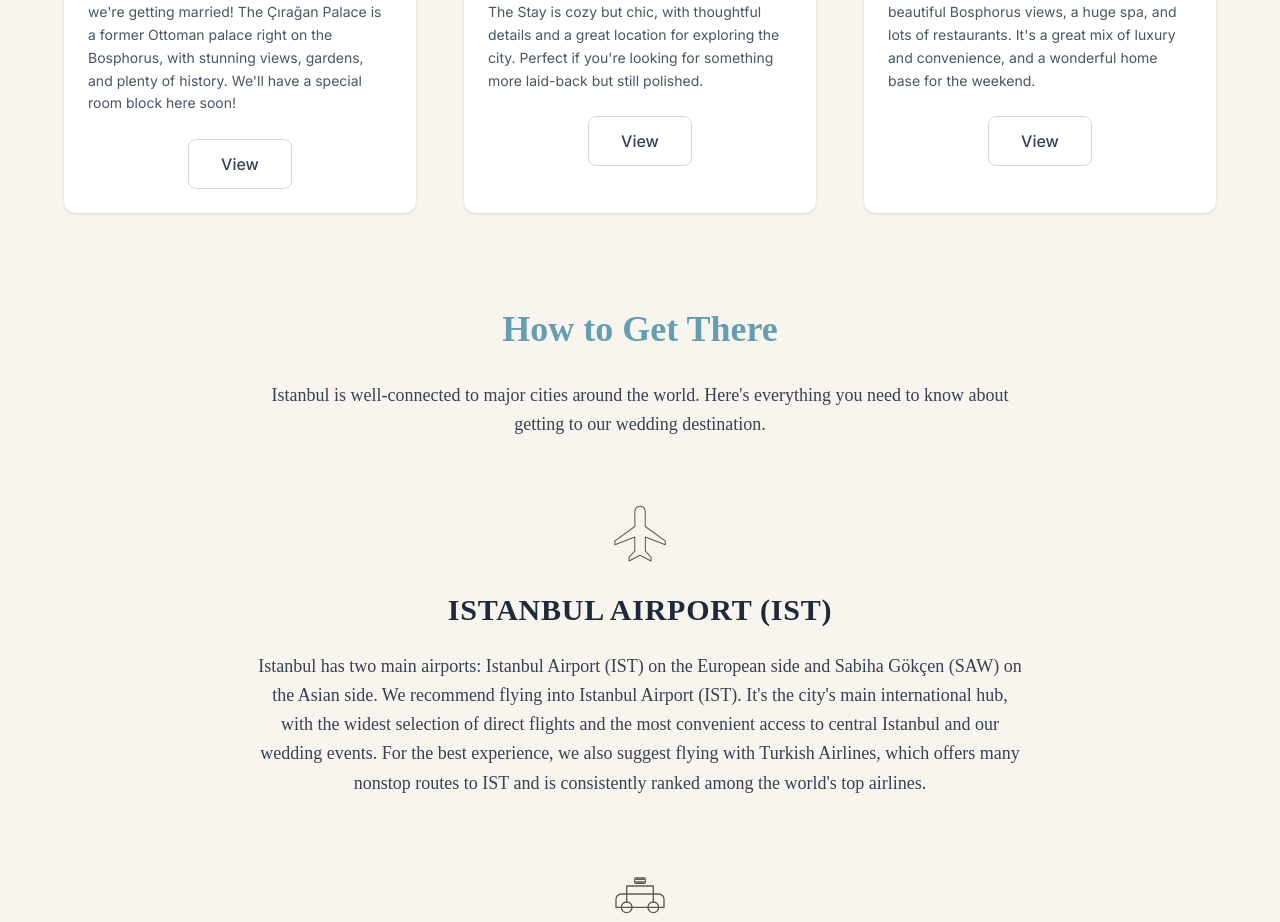
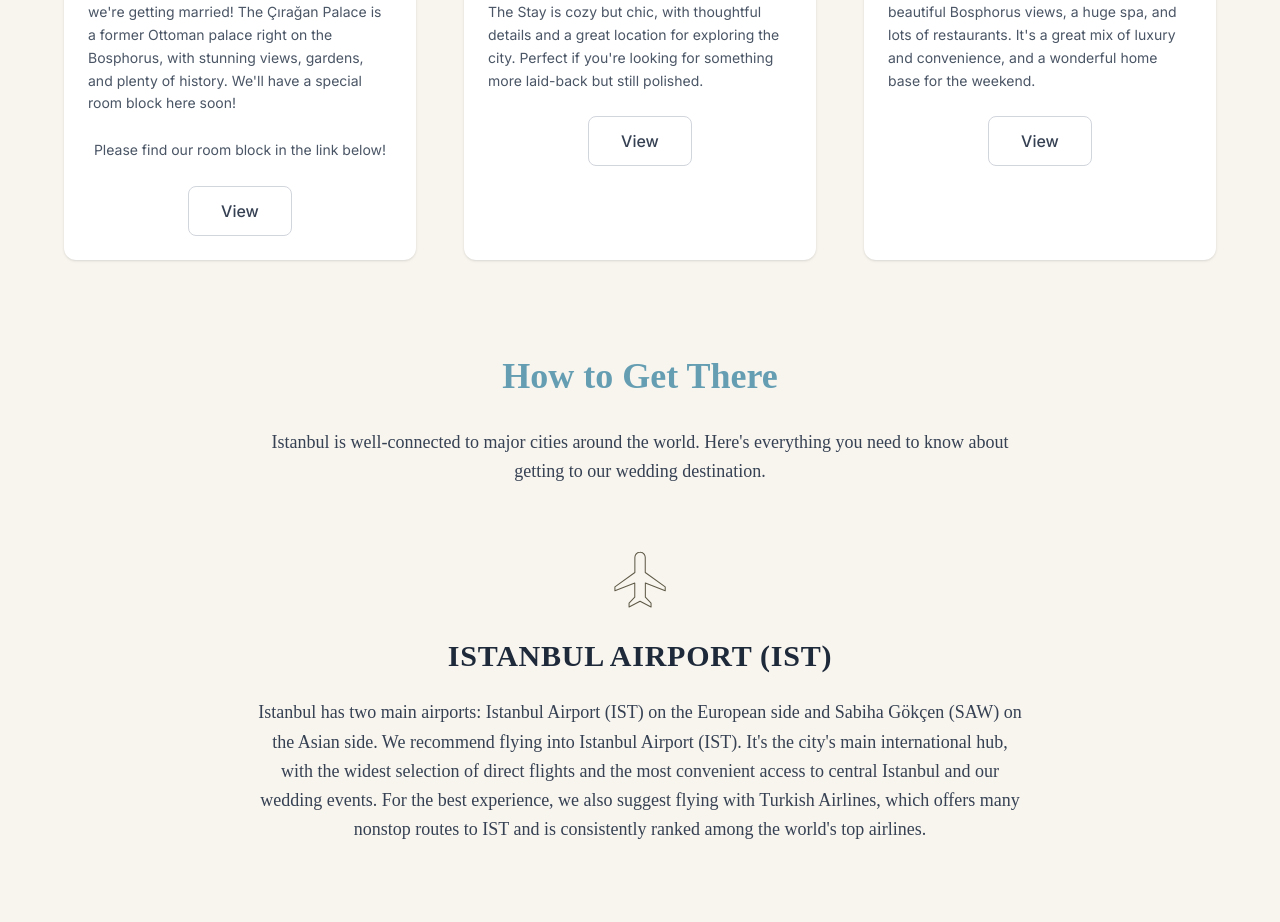
Before and after one commit to cbrossar/aliandcole, a Next.js app: page /travel in a window 1280 px wide. Shown: the part 1480-2402 px from the top of the page. Built offline with nearby package versions, Linux system fonts and the light colour scheme; a web font is replaced by a local one.

Commit message:
room block

```diff
--- a/app/travel/page.tsx
+++ b/app/travel/page.tsx
@@ -75,8 +75,11 @@ export default function Travel() {
                 the Bosphorus, with stunning views, gardens, and plenty of
                 history. We&apos;ll have a special room block here soon!
               </p>
+              <p className="text-sm sm:text-sm text-left mb-4 sm:mb-6 text-gray-600 leading-relaxed">
+                Please find our room block in the link below!
+              </p>
               <a
-                href="https://www.kempinski.com/en/ciragan-palace/overview"
+                href="https://www.kempinski.com/en/booking/select_room?hotelId=3161&clearBookingParams=1&room1Adults=2&startDate=2026-06-04&endDate=2026-06-07&promoCode=ALEX260604"
                 target="_blank"
                 rel="noopener noreferrer"
                 className="px-6 sm:px-8 py-2 sm:py-3 border border-gray-300 rounded-lg hover:bg-gray-50 transition-colors bg-white font-medium text-gray-700 inline-block text-sm sm:text-base"
```
